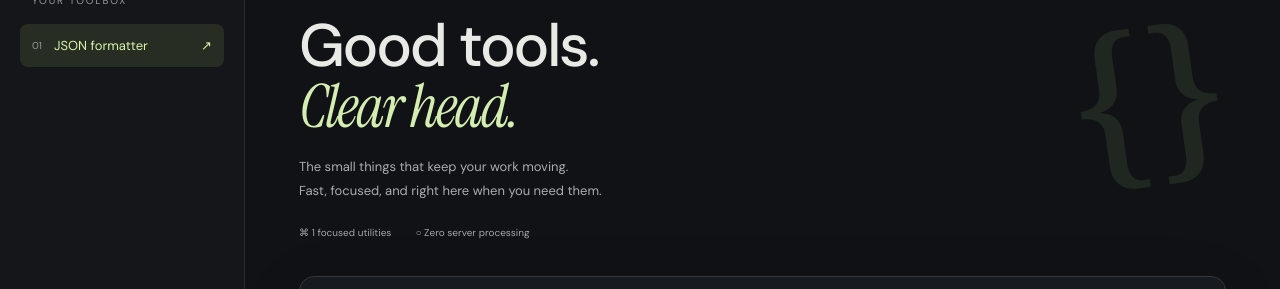
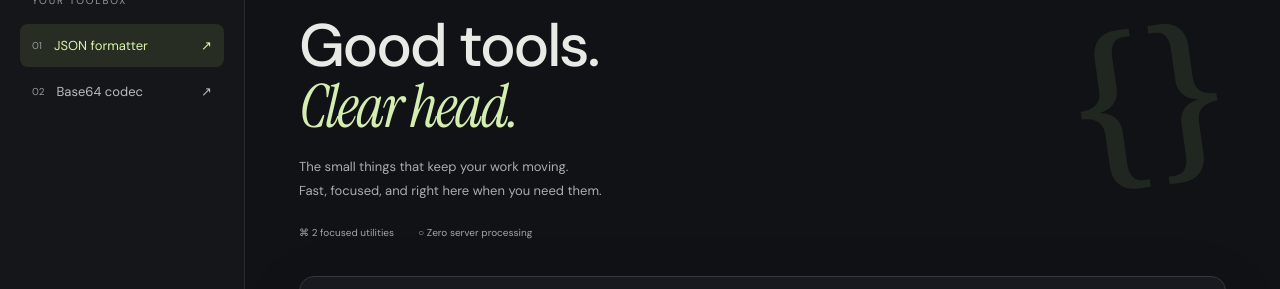
Before and after one commit to QuantumGod007/devkit-utilities, a React (Vite) app: page / in a window 1280 px wide. Shown: the part 154-443 px from the top of the page. Built offline with nearby package versions, Linux system fonts and the light colour scheme.

Commit message:
feat: add base64 codec

```diff
--- /dev/null
+++ b/src/tools/base64.ts
@@ -0,0 +1,3 @@
+import type { Tool } from '../types.ts';
+export function encode(value:string){return btoa(Array.from(new TextEncoder().encode(value),byte=>String.fromCharCode(byte)).join(''))} export function decode(value:string){try {return new TextDecoder('utf-8',{fatal:true}).decode(Uint8Array.from(atob(value),char=>char.charCodeAt(0)))}catch{throw new Error('Enter valid Base64 containing UTF-8 text.')}}
+export const base64Tool:Tool={id:"base64",name:"Base64 codec",category:"Encoding",description:"Encode Unicode text as Base64 or decode UTF-8 Base64.",sample:"Hello, \u4e16\u754c \ud83d\udc4b",actions:[{label:"Encode",run:encode},{label:"Decode",run:decode}]};
--- a/src/tools/registry.ts
+++ b/src/tools/registry.ts
@@ -1,3 +1,4 @@
 import type { Tool } from '../types';
 import { jsonTool } from './json.ts';
-export const tools:Tool[]=[jsonTool];
+import { base64Tool } from './base64.ts';
+export const tools:Tool[]=[jsonTool,base64Tool];
```
Also changed, not shown: 1 other file (tests, documents, lock files or other folders).
